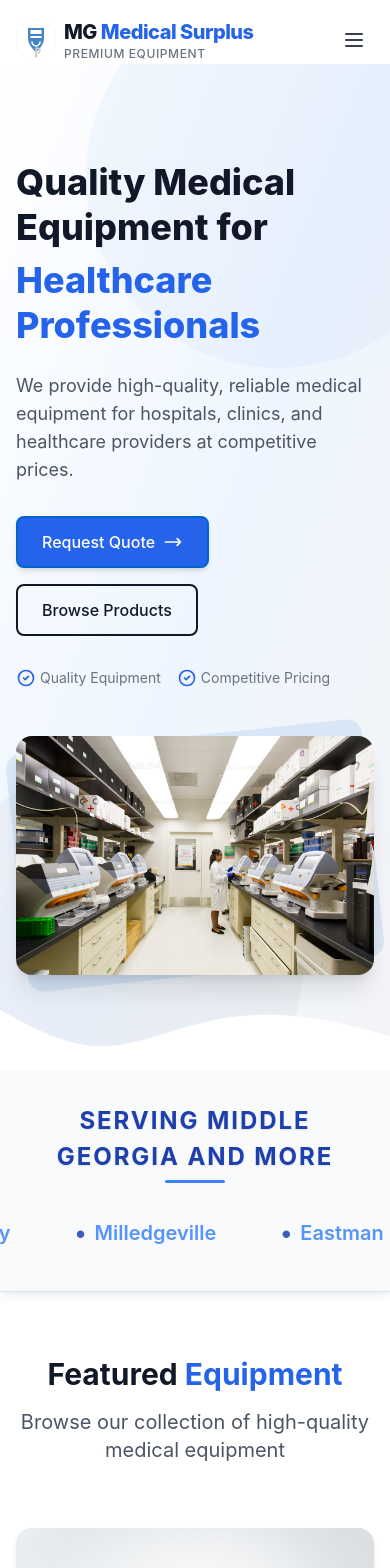
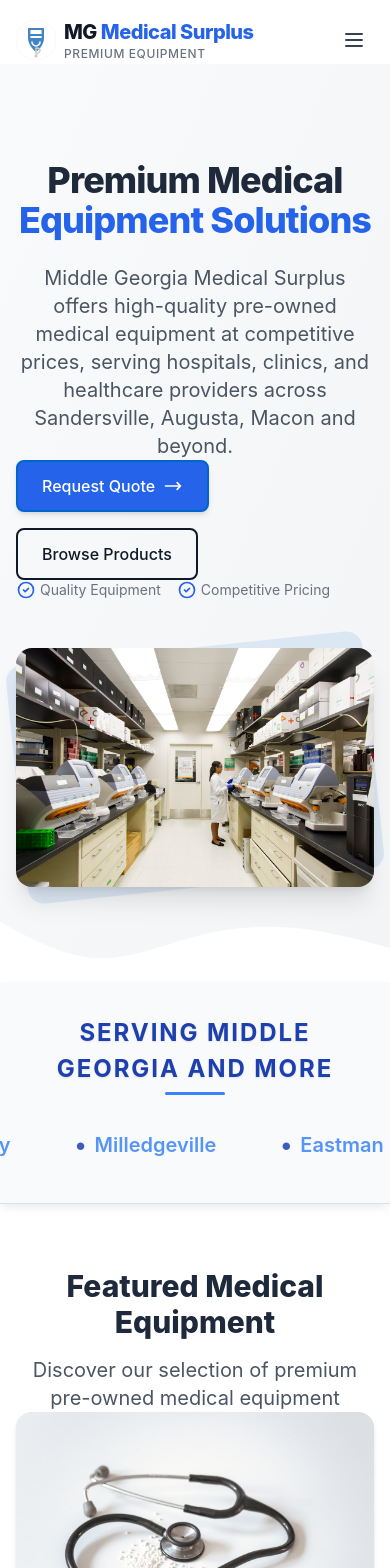
Before and after one commit to cdfranco/mg-medical-surplus, a React (Create React App) app: page / in a window 390 px wide. Shown: the top 1568 px of the page. Built offline with nearby package versions, Linux system fonts and the light colour scheme; the HTML template or start-up script is replaced by a standard one.

Commit message:
Comprehensive SEO optimization for better Google ranking

```diff
--- a/public/index.html
+++ b/public/index.html
@@ -7,27 +7,29 @@
     <meta name="theme-color" content="#4285C7" />
     <meta
       name="description"
-      content="MG Medical Surplus - Trusted provider of quality pre-owned medical equipment in Middle Georgia. We serve hospitals, surgery centers, clinics in Augusta, Macon, Sandersville, Eatonton and Greensboro with exceptional service and competitive prices."
+      content="Middle Georgia Medical Surplus offers high-quality pre-owned medical equipment at competitive prices. Serving hospitals, surgery centers and clinics in Augusta, Macon, Sandersville, GA and surrounding areas. Contact us for MRI systems, ultrasound machines, surgical equipment and more."
     />
     <meta
       name="keywords"
-      content="medical equipment Georgia, pre-owned medical supplies, healthcare equipment, medical surplus, Georgia medical equipment, hospital equipment, used medical equipment, medical devices, MRI systems, ultrasound machines, patient monitoring, surgical equipment, Augusta medical supplies, Macon medical equipment, Sandersville healthcare"
+      content="medical equipment Georgia, medical surplus Sandersville, used medical equipment GA, pre-owned medical supplies, Middle Georgia Medical Surplus, healthcare equipment, used MRI systems, hospital equipment Georgia, surgical equipment Sandersville, patient monitoring systems, ultrasound machines Georgia, medical devices Sandersville, Augusta medical supplies, Macon medical equipment"
     />
     <meta name="author" content="MG Medical Surplus" />
-    <meta name="robots" content="index, follow" />
+    <meta name="robots" content="index, follow, max-image-preview:large" />
     <meta name="googlebot" content="index, follow" />
     <meta name="geo.region" content="US-GA" />
     <meta name="geo.placename" content="Sandersville, Georgia" />
+    <meta name="geo.position" content="32.983506;-82.8121218" />
+    <meta name="ICBM" content="32.983506, -82.8121218" />
     <link rel="canonical" href="https://mgmedicalsurplus.com/" />
 
     <!-- Open Graph / Social Media -->
     <meta
       property="og:title"
-      content="MG Medical Surplus | Quality Pre-Owned Medical Equipment in Georgia"
+      content="Middle Georgia Medical Surplus | Quality Pre-Owned Medical Equipment"
     />
     <meta
       property="og:description"
-      content="Your trusted source for quality medical equipment in Georgia. Expert consultation and competitive prices on medical supplies and equipment for hospitals, clinics and healthcare facilities."
+      content="Your trusted source for premium pre-owned medical equipment in Georgia. Expert consultation and competitive prices on medical supplies for hospitals, clinics and healthcare facilities."
     />
     <meta property="og:type" content="website" />
     <meta property="og:url" content="https://mgmedicalsurplus.com" />
@@ -39,18 +41,18 @@
       property="og:image:alt"
       content="Medical equipment from MG Medical Surplus"
     />
-    <meta property="og:site_name" content="MG Medical Surplus" />
+    <meta property="og:site_name" content="Middle Georgia Medical Surplus" />
     <meta property="og:locale" content="en_US" />
 
     <!-- Twitter Card -->
     <meta name="twitter:card" content="summary_large_image" />
     <meta
       name="twitter:title"
-      content="MG Medical Surplus | Quality Pre-Owned Medical Equipment in Georgia"
+      content="Middle Georgia Medical Surplus | Quality Pre-Owned Medical Equipment in Georgia"
     />
     <meta
       name="twitter:description"
-      content="Trusted provider of quality pre-owned medical equipment in Middle Georgia. We serve hospitals and healthcare facilities with exceptional service."
+      content="Trusted provider of high-quality pre-owned medical equipment in Middle Georgia. Serving hospitals, surgery centers and clinics with exceptional service."
     />
     <meta
       name="twitter:image"
@@ -63,7 +65,8 @@
     />
     <link rel="manifest" href="%PUBLIC_URL%/manifest.json" />
     <title>
-      MG Medical Surplus | Quality Pre-Owned Medical Equipment in Georgia
+      Middle Georgia Medical Surplus | Quality Pre-Owned Medical Equipment in
+      Sandersville, GA
     </title>
 
     <!-- Google Fonts -->
@@ -76,12 +79,13 @@
     <script type="application/ld+json">
       {
         "@context": "https://schema.org",
-        "@type": "MedicalBusiness",
-        "name": "MG Medical Surplus",
+        "@type": "LocalBusiness",
+        "name": "Middle Georgia Medical Surplus",
+        "alternateName": "MG Medical Surplus",
         "url": "https://mgmedicalsurplus.com",
         "logo": "https://mgmedicalsurplus.com/images/logo/medical-logo.svg",
         "image": "https://mgmedicalsurplus.com/images/hero-medical-equipment.jpg",
-        "description": "Trusted provider of quality pre-owned medical equipment in Middle Georgia. We serve hospitals, surgery centers, clinics and healthcare facilities.",
+        "description": "Middle Georgia Medical Surplus is a trusted provider of quality pre-owned medical equipment serving hospitals, surgery centers, clinics and healthcare facilities across Georgia. We offer MRI systems, ultrasound machines, surgical equipment and more at competitive prices.",
         "address": {
           "@type": "PostalAddress",
           "streetAddress": "132a Jones St.",
@@ -92,14 +96,60 @@
         },
         "geo": {
           "@type": "GeoCoordinates",
-          "latitude": "32.9829",
-          "longitude": "-82.8085"
+          "latitude": "32.983506",
+          "longitude": "-82.8121218"
         },
         "telephone": "(770) 255-8346",
         "email": "contact@mgmedicalsurplus.com",
-        "openingHours": "Mo,Tu,We,Th,Fr 09:00-17:00",
+        "openingHours": ["Mo-Fr 09:00-17:00", "Sa 10:00-14:00"],
         "priceRange": "$$",
-        "sameAs": ["https://www.facebook.com/MGMedicalSurplus"]
+        "paymentAccepted": "Cash, Credit Card",
+        "currenciesAccepted": "USD",
+        "hasMap": "https://www.google.com/maps/place/Middle+Georgia+Medical+Surplus,+llc/@32.9835105,-82.8146967,17z/data=!3m1!4b1!4m6!3m5!1s0x88f72f0ac18d136d:0xe0dbadc567329ef7!8m2!3d32.983506!4d-82.8121218!16s%2Fg%2F11v9yy1q58",
+        "sameAs": ["https://www.facebook.com/MGMedicalSurplus"],
+        "areaServed": [
+          {
+            "@type": "City",
+            "name": "Sandersville"
+          },
+          {
+            "@type": "City",
+            "name": "Augusta"
+          },
+          {
+            "@type": "City",
+            "name": "Macon"
+          },
+          {
+            "@type": "State",
+            "name": "Georgia"
+          }
+        ],
+        "offers": {
+          "@type": "AggregateOffer",
+          "itemOffered": [
+            {
+              "@type": "Product",
+              "name": "MRI Systems",
+              "url": "https://mgmedicalsurplus.com/products"
+            },
+            {
+              "@type": "Product",
+              "name": "Ultrasound Machines",
+              "url": "https://mgmedicalsurplus.com/products"
+            },
+            {
+              "@type": "Product",
+              "name": "Patient Monitoring Systems",
+              "url": "https://mgmedicalsurplus.com/products"
+            },
+            {
+              "@type": "Product",
+              "name": "Surgical Equipment",
+              "url": "https://mgmedicalsurplus.com/products"
+            }
+          ]
+        }
       }
     </script>
   </head>
--- a/src/components/HomePage.js
+++ b/src/components/HomePage.js
@@ -7,27 +7,20 @@ function HomePage() {
   return (
     <div className='bg-white'>
       {/* Hero Section */}
-      <section className='relative overflow-hidden bg-gradient-to-br from-white via-blue-50 to-gray-100'>
-        <div className='absolute inset-0 opacity-20'>
-          <div className='absolute w-96 h-96 -top-20 -right-20 bg-primary/20 rounded-full'></div>
-          <div className='absolute w-96 h-96 -bottom-20 -left-20 bg-secondary/20 rounded-full'></div>
-        </div>
-        <div className='max-w-7xl mx-auto px-4 sm:px-6 lg:px-8 py-24 md:py-32 relative z-10'>
+      <section className='relative overflow-hidden bg-gradient-to-br from-gray-50 to-gray-100'>
+        <div className='max-w-7xl mx-auto px-4 sm:px-6 lg:px-8 py-24 lg:py-32'>
           <div className='grid grid-cols-1 lg:grid-cols-2 gap-12 items-center'>
-            <div className='space-y-8'>
-              <div>
-                <h1 className='text-4xl md:text-5xl font-extrabold text-gray-900 leading-tight'>
-                  Quality Medical Equipment for
-                  <span className='block text-primary mt-2'>
-                    Healthcare Professionals
-                  </span>
-                </h1>
-                <p className='mt-6 text-lg text-gray-600 max-w-lg'>
-                  We provide high-quality, reliable medical equipment for
-                  hospitals, clinics, and healthcare providers at competitive
-                  prices.
-                </p>
-              </div>
+            <div className='text-center lg:text-left'>
+              <h1 className='text-4xl font-extrabold tracking-tight text-secondary sm:text-5xl lg:text-6xl'>
+                <span className='block'>Premium Medical</span>
+                <span className='block text-primary'>Equipment Solutions</span>
+              </h1>
+              <p className='mt-6 text-xl text-gray-600'>
+                Middle Georgia Medical Surplus offers high-quality pre-owned
+                medical equipment at competitive prices, serving hospitals,
+                clinics, and healthcare providers across Sandersville, Augusta,
+                Macon and beyond.
+              </p>
               <div className='flex flex-wrap gap-4'>
                 <Link
                   to='/contact'
@@ -165,14 +158,14 @@ function HomePage() {
       </section>
 
       {/* Featured Products */}
-      <section className='py-16 md:py-24'>
+      <section className='bg-white py-16 lg:py-24'>
         <div className='max-w-7xl mx-auto px-4 sm:px-6 lg:px-8'>
-          <div className='text-center mb-16'>
-            <h2 className='text-3xl md:text-4xl font-bold text-gray-900'>
-              Featured <span className='text-primary'>Equipment</span>
+          <div className='text-center'>
+            <h2 className='text-3xl font-extrabold text-secondary sm:text-4xl'>
+              Featured Medical Equipment
             </h2>
-            <p className='mt-4 text-xl text-gray-600 max-w-2xl mx-auto'>
-              Browse our collection of high-quality medical equipment
+            <p className='mt-4 text-xl text-gray-600'>
+              Discover our selection of premium pre-owned medical equipment
             </p>
           </div>
 
```
Also changed, not shown: public/robots.txt, 1 other file (tests, documents, lock files or other folders).
